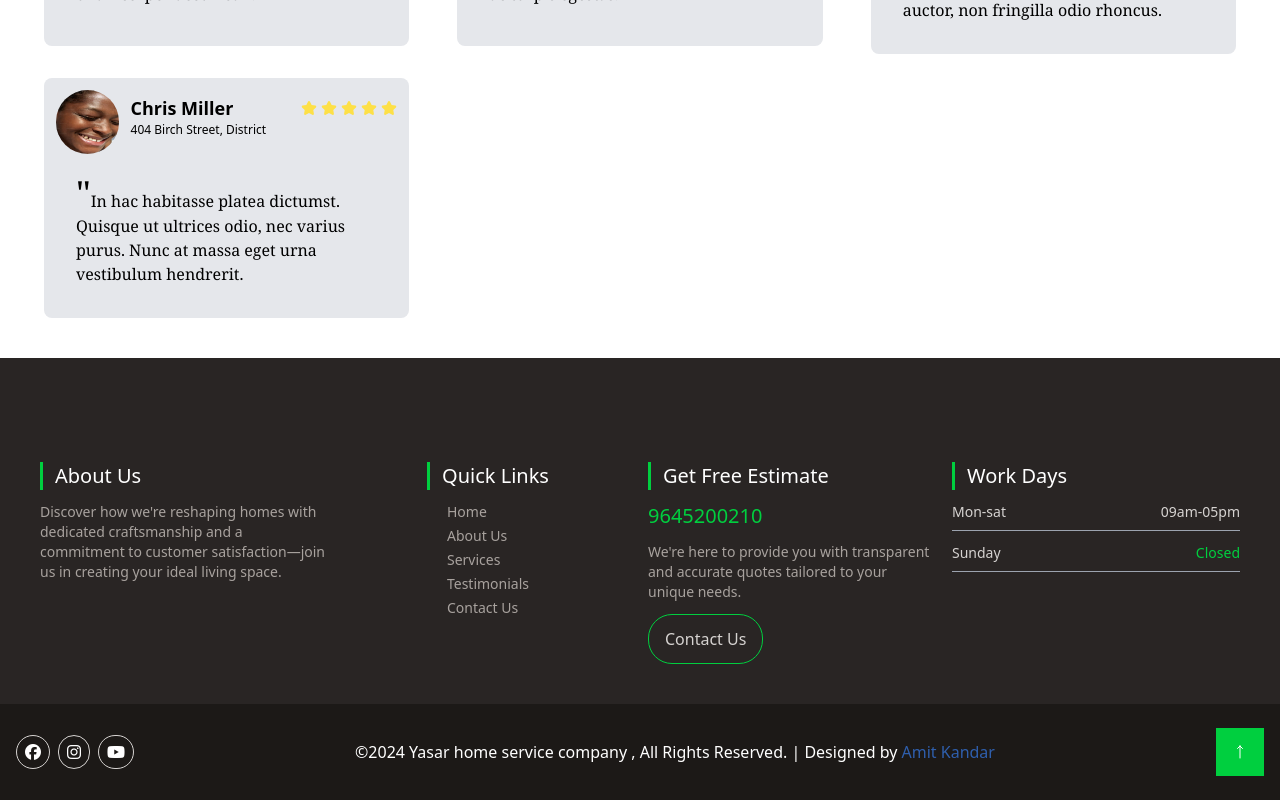
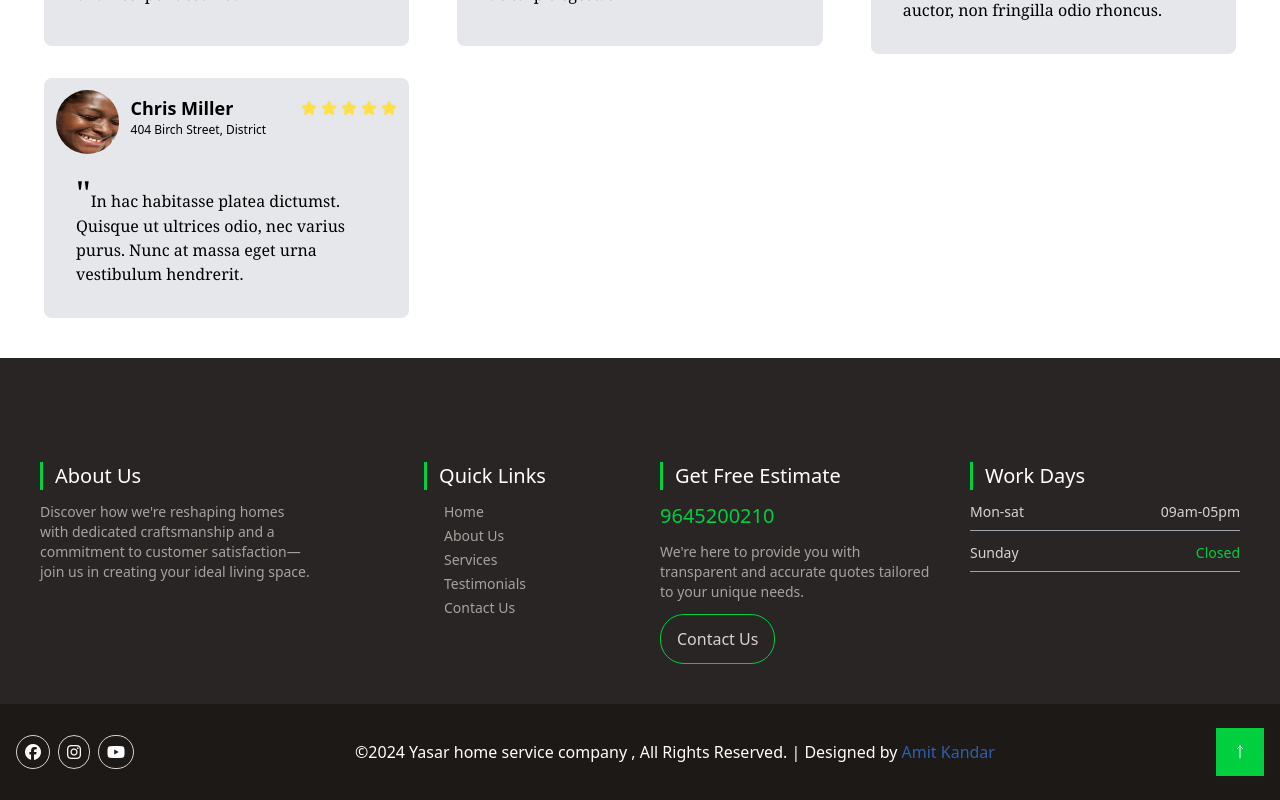
Before and after one commit to amit-kandar/home-service, a React (Create React App) app: page /testimonials in a window 1280 px wide. Shown: the part 1004-1804 px from the top of the page. Built offline with nearby package versions, Linux system fonts and the light colour scheme; the HTML template or start-up script is replaced by a standard one.

Commit message:
Improve the gap size

```diff
--- a/src/components/Footer.jsx
+++ b/src/components/Footer.jsx
@@ -8,7 +8,7 @@ function Footer() {
     };
     return (
         <section className='pt-16 bg-stone-800'>
-            <div className='grid col-span-1 md:grid-cols-2 lg:grid-cols-4 gap-4 py-10 px-10'>
+            <div className='grid col-span-1 md:grid-cols-2 lg:grid-cols-4 gap-10 py-10 px-10'>
                 <div className='flex flex-col gap-3'>
                     <h2 className='text-white text-xl pl-3 border-l-[3px] border-l-custom-green'>About Us</h2>
                     <p className='text-sm text-stone-400'>Discover how we're reshaping homes with dedicated craftsmanship and a commitment to customer satisfaction—join us in creating your ideal living space.</p>
```
